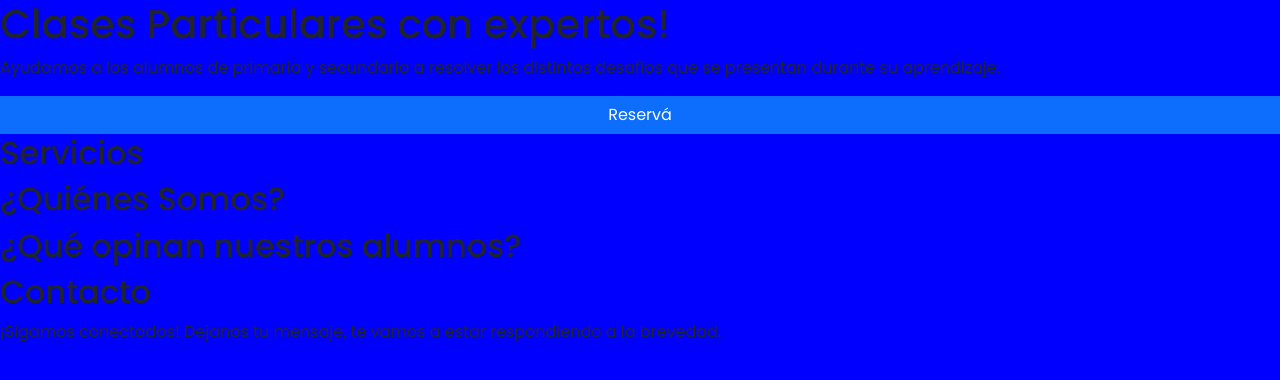
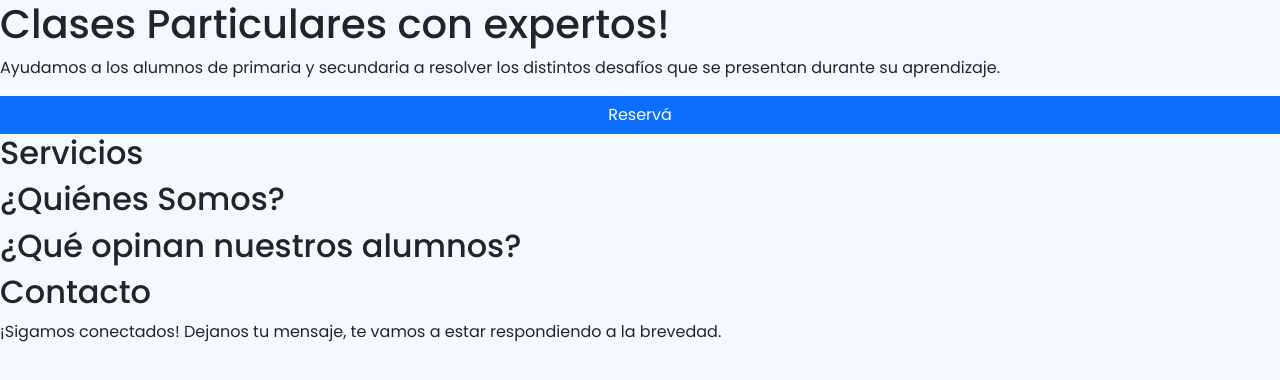
Before and after one commit to ErneDainesi/profesores-y-maestros, a website: page assets/index.html in a window 1280 px wide. Drawn offline with nearby package versions, Linux system fonts and the light colour scheme.

Commit message:
agrego npm script

```diff
--- a/assets/css/main.css
+++ b/assets/css/main.css
@@ -1,7 +1,7 @@
 body {
   font-family: "Poppins", sans-serif;
   font-weight: 400;
-  background-color: blue;
+  background-color: #F6F8FF;
 }
 
 /*# sourceMappingURL=main.css.map */
--- a/package.json
+++ b/package.json
@@ -5,8 +5,7 @@
   "main": "index.js",
   "scripts": {
     "test": "echo \"Error: no test specified\" && exit 1",
-    "build-css": "node-sass --include-path scss ./assets/css/sass/main.scss ./assets/css/main.css",
-    "watch-css": "nodemon -e scss -x \"npm run build-css\""
+    "watch-css": "sass --watch assets/css/sass:assets/css"
   },
   "repository": {
     "type": "git",
```
